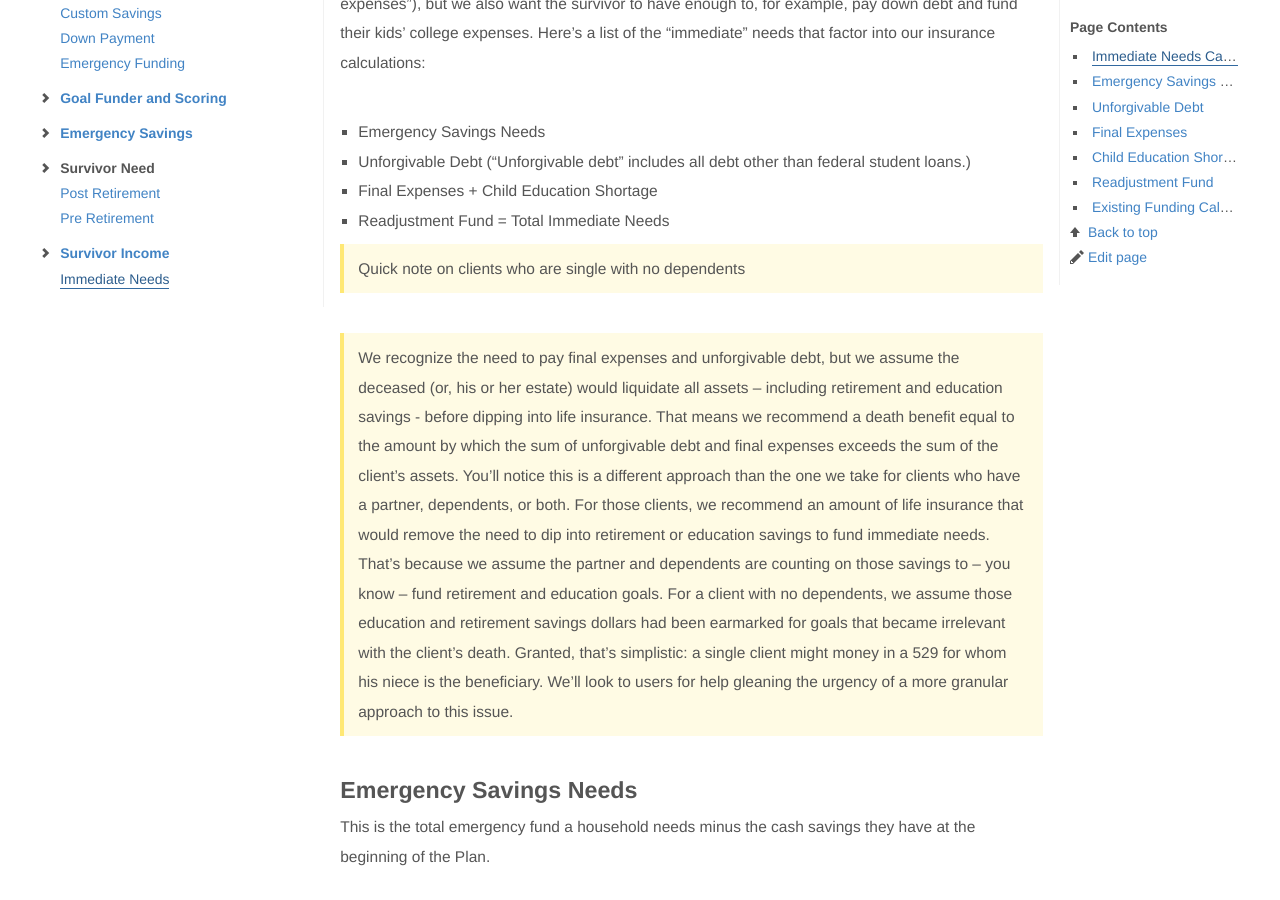
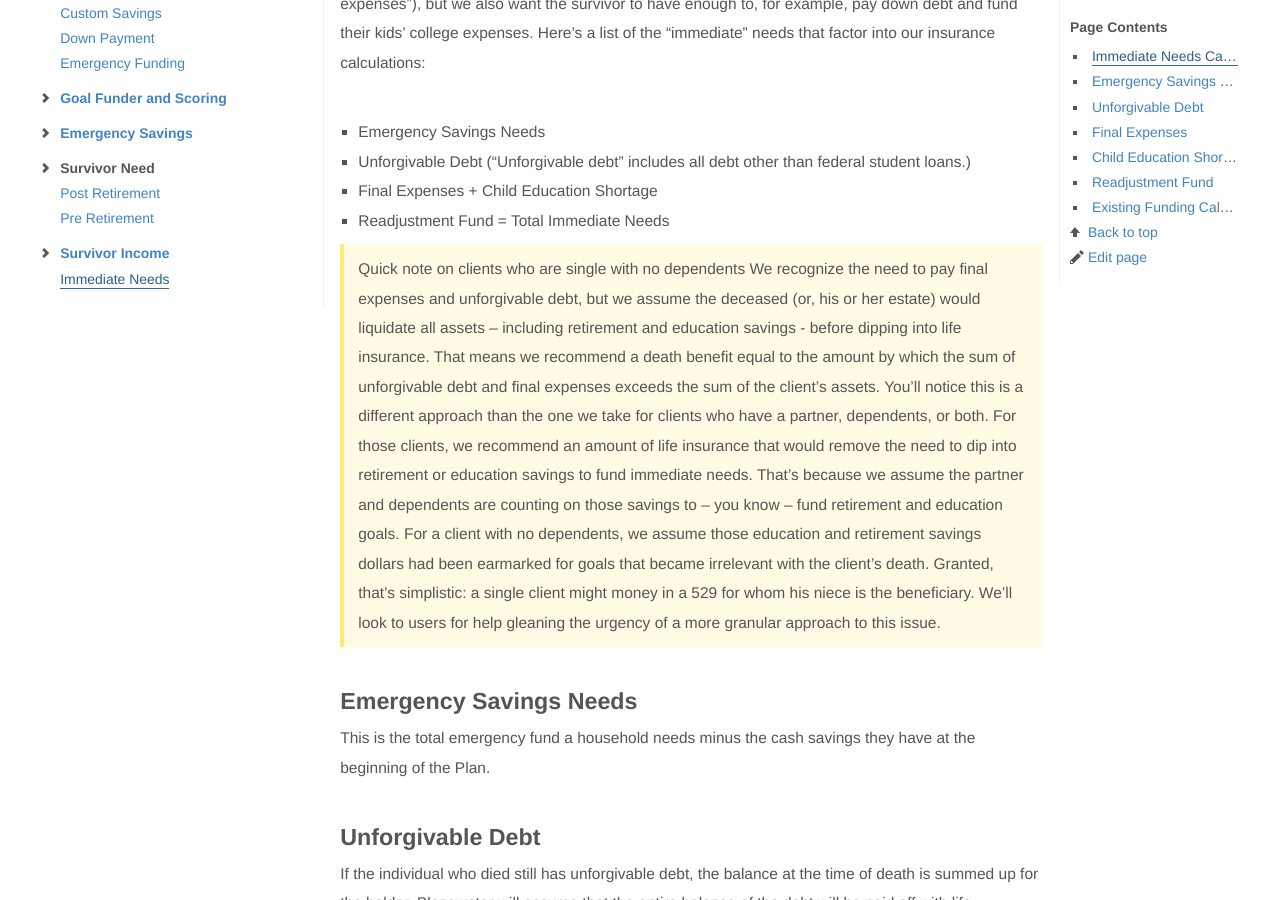
Before and after one commit to skoroth-kw/dockit, a Jekyll site: the page built from survivor_income/immediate_needs.md, in a window 1280 px wide and 900 px high, scrolled down 256 px. Built offline with Jekyll 4.4.1, drawn with Linux system fonts in a browser that asks for light colours; nearby versions of some CDN libraries.

```diff
--- a/survivor_income/immediate_needs.md
+++ b/survivor_income/immediate_needs.md
@@ -14,8 +14,7 @@ In addition to producing income, life insurance must cover certain lump-sum need
 = Total Immediate Needs
 
 >Quick note on clients who are single with no dependents
-
->We recognize the need to pay final expenses and unforgivable debt, but we assume the deceased (or, his or her estate) would liquidate all assets – including retirement and education savings - before dipping into life insurance. That means we recommend a death benefit equal to the amount by which the sum of unforgivable debt and final expenses exceeds the sum of the client’s assets.
+We recognize the need to pay final expenses and unforgivable debt, but we assume the deceased (or, his or her estate) would liquidate all assets – including retirement and education savings - before dipping into life insurance. That means we recommend a death benefit equal to the amount by which the sum of unforgivable debt and final expenses exceeds the sum of the client’s assets.
 You’ll notice this is a different approach than the one we take for clients who have a partner, dependents, or both. For those clients, we recommend an amount of life insurance that would remove the need to dip into retirement or education savings to fund immediate needs. That’s because we assume the partner and dependents are counting on those savings to – you know – fund retirement and education goals.
 For a client with no dependents, we assume those education and retirement savings dollars had been earmarked for goals that became irrelevant with the client’s death. Granted, that’s simplistic: a single client might money in a 529 for whom his niece is the beneficiary. We’ll look to users for help gleaning the urgency of a more granular approach to this issue.
 
```
